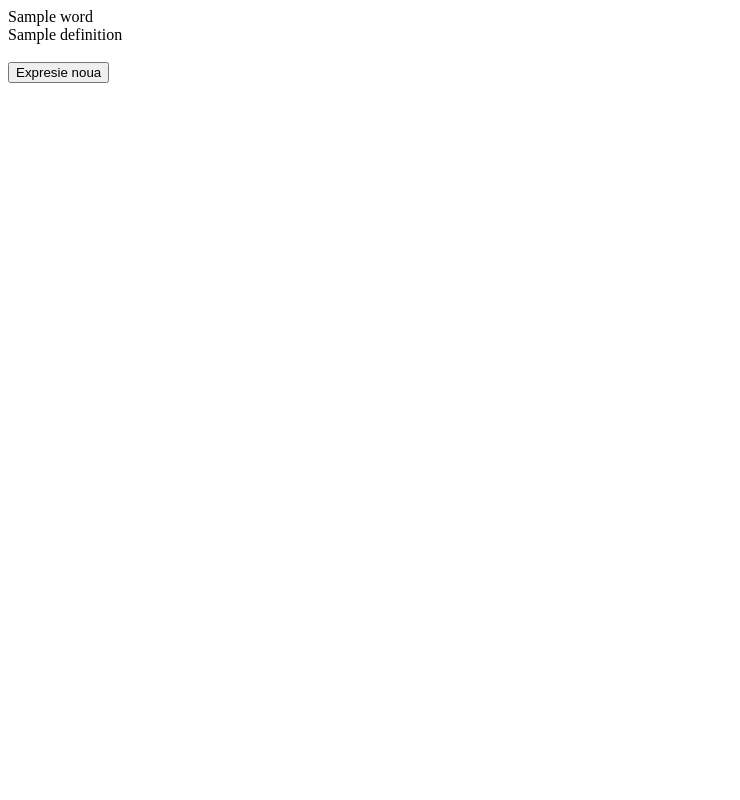
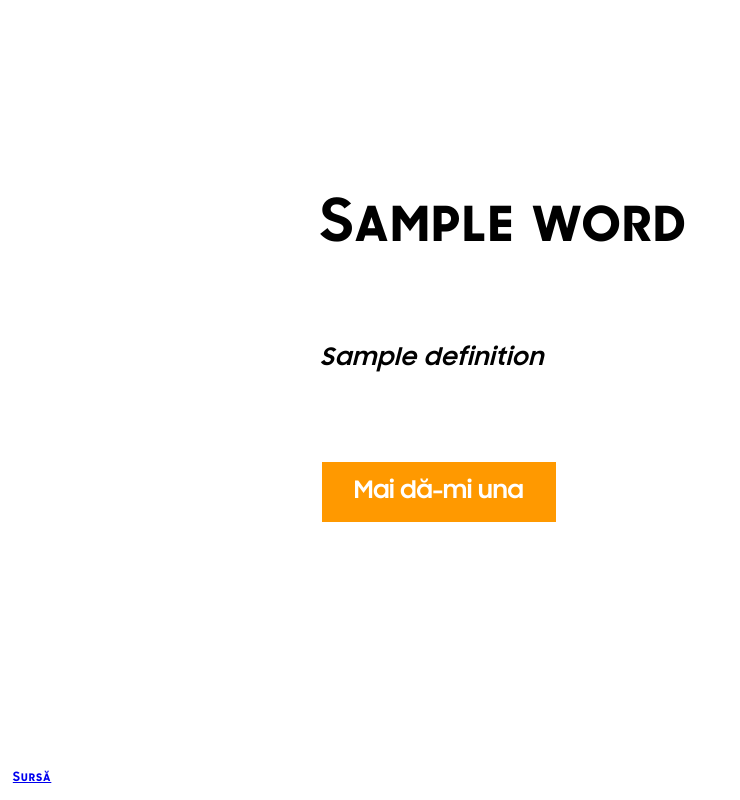
Before and after one commit to danakim/parnaie, a Flask app: template parnaie/templates/index.html in a window 1280 px wide. Shown: the whole page, without its empty margins (0-740 px from the left). Run offline with Flask 2, Linux system fonts and the light colour scheme; the template is opened without the code that fills it: most values are stand-ins (such as "Sample title", 1, 10 or a date in 2020).

Commit message:
First iteration of the design

```diff
--- a/parnaie/app.py
+++ b/parnaie/app.py
@@ -1,4 +1,4 @@
-from flask import Flask, render_template
+from flask import Flask, render_template, send_from_directory
 import redis
 import sys
 reload(sys)
@@ -26,4 +26,8 @@ def create_app():
         definition=definition
         )
 
+    @app.route('/assets/<path:path>')
+    def send_assets(path):
+        return send_from_directory('assets', path)
+
     return app
--- a/parnaie/templates/index.html
+++ b/parnaie/templates/index.html
@@ -1,8 +1,74 @@
+<!DOCTYPE html>
 <html>
-<body>
-{{ word }}</br>
-{{ definition }}</br>
-</br>
-<input type="button" value="Expresie noua" onClick="window.location.reload()">
-</body>
+    <head>
+        <meta charset='utf-8'>
+        <style>
+            @font-face {
+                font-family: sharpsans;
+                src: url(/assets/sharp-sans.ttf);
+            }
+            #word {
+                width: 50%;
+                margin: auto;
+                left: 1%;
+                right: 1%;
+                position: absolute;
+                margin-top: 180px;
+                font-family: sharpsans;
+                font-variant: small-caps;
+                font-weight: bold;
+                font-size: 3.7em;
+                letter-spacing: 2px;
+            }
+            #definition {
+                width: 50%;
+                margin: auto;
+                left: 1%;
+                right: 1%;
+                position: absolute;
+                margin-top: 14em;
+                font-family: sharpsans;
+                font-style: oblique;
+                font-size: 1.5em;
+                letter-spacing: 1px;
+            }
+            #footer {
+                position:fixed;
+                bottom:0;
+                left:1%;
+                right:0;
+                height:30px;
+                font-family: sharpsans;
+                font-size: 0.8em;
+                font-variant: small-caps;
+                letter-spacing: 1px;
+            }
+            .button {
+                background-color: #ff9900;
+                border: none;
+                color: white;
+                padding: 15px 32px;
+                text-align: center;
+                text-decoration: none;
+                display: inline-block;
+                font-family: sharpsans;
+                font-size: 1em;
+                margin: 4px 2px;
+                cursor: pointer;
+                margin-top: 9%;
+            }
+        </style>
+    </head>
+    <body>
+        <div id="word">
+            {{ word }}</br>
+        </div>
+        <div id="definition">
+            {{ definition }}</br>
+            </br><input type="button" class="button "value="Mai dă-mi una" onClick="window.location.reload()">
+        </div>
+        <div id="footer">
+            <a href=https://www.google.ro/search?newwindow=1&dcr=0&ei=x3K2WuzGIc-lwQLt05iIDw&q=viorel+horea+tantas+dictionar+de+puscarie&oq=viorel+horea+tantas+dictionar+de+puscarie target="_blank">Sursă</a>
+        </div>
+    </body>
 </html>
```
Also changed, not shown: assets/sharp-sans.ttf (added), 1 other file.
